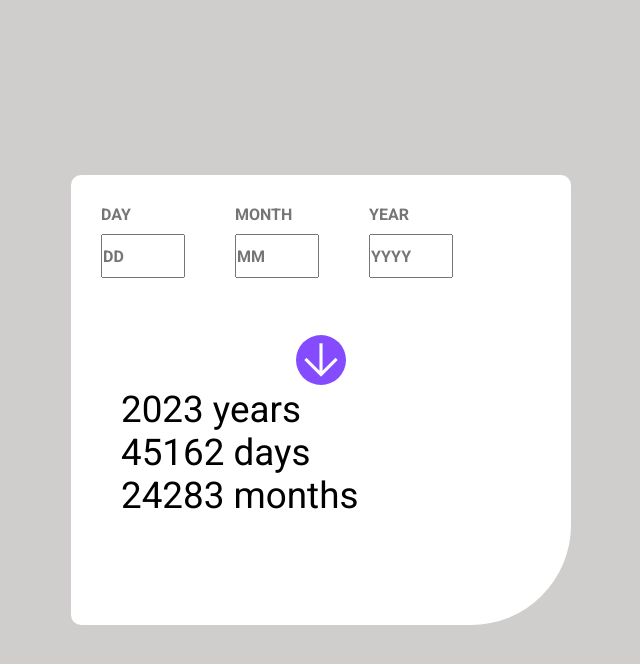
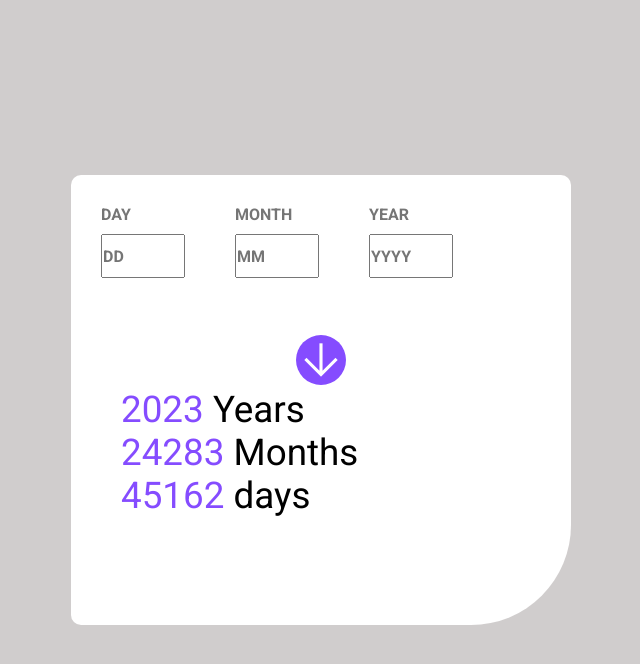
Before and after one commit to Ray-BT/Age-calculator-app, a plain HTML site: page index.html in a window 1280 px wide. Both pictures are taken after a click on the button "arrow_downward". Shown: the whole page, without its empty margins (319-959 px from the left). Drawn offline with nearby package versions, Linux system fonts and the light colour scheme.

Commit message:
finalizando projeto

```diff
--- a/index.html
+++ b/index.html
@@ -33,9 +33,9 @@
                 </button>
 
             <div id="res">
-                <span style="color: hsl(259, 100%, 65%);">--</span><br>
-                <span style="color: hsl(259, 100%, 65%);">--</span><br>
-                <span style="color: hsl(259, 100%, 65%);">--</span>
+                <span style="color: hsl(259, 100%, 65%);">--</span><span id="coloredYears">Years<br>
+                <span style="color: hsl(259, 100%, 65%);">--</span><span class="ymd">Month</span><br>
+                <span style="color: hsl(259, 100%, 65%);">--</span><span class="ymd">Days</span>
             </div>
         </section>
     </main>
--- a/script/script.js
+++ b/script/script.js
@@ -15,5 +15,9 @@ function calcularIdade() {
   let idadeDias = Math.floor((dataAtual - dataNascimento) / (1000 * 60 * 60 * 24));
 
   let res = document.getElementById("res")
-  res.innerHTML = `${idadeAno} years<br>${idadeDias} days<br>${idadeMes} months`;
+  res.innerHTML = `<span style= "color: hsl(259, 100%, 65%)">${idadeAno}</span>
+  <span style= "color: black">Years<span/><br>
+  <span style= "color: hsl(259, 100%, 65%)">${idadeMes}</span>
+  <span style= "color: black">Months</span><br>
+  <span style= "color: hsl(259, 100%, 65%)">${idadeDias}</span> days`;
 }
```
